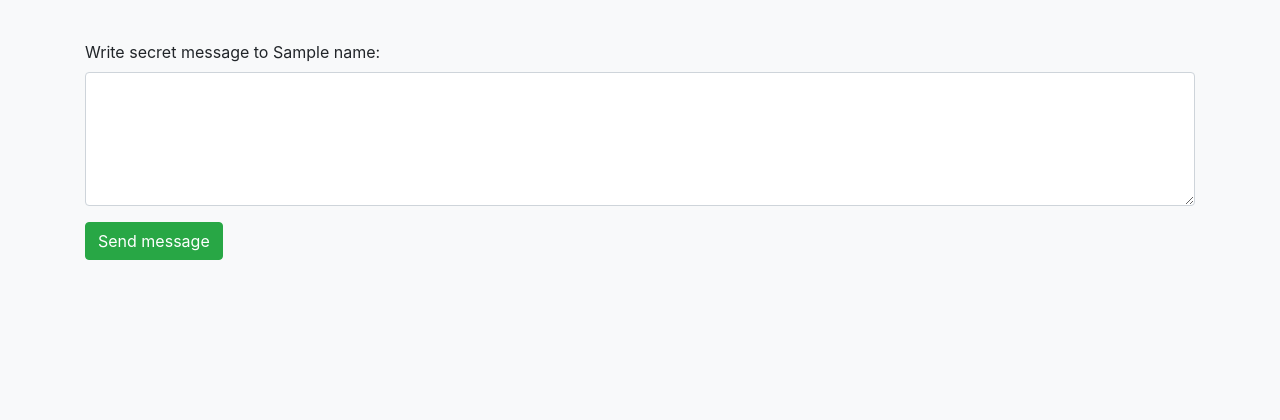
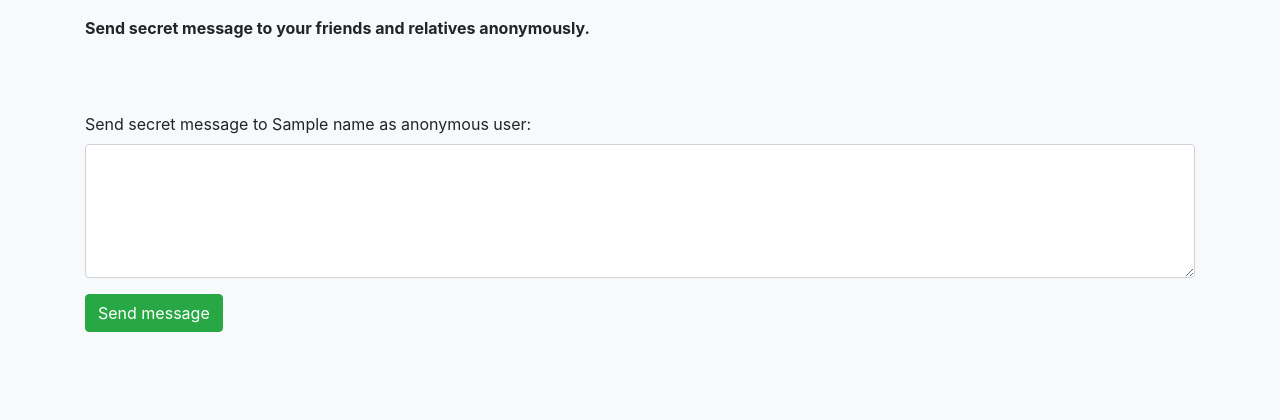
Before and after one commit to pranaykatariya/web, a Django app: template pages/templates/pages/writesecretmessage.html in a window 1280 px wide. Shown: the part 56-476 px from the top of the page. Run offline with Django 3.2, Linux system fonts and the light colour scheme; data comes from the database, SQL or seed files in the repository; tables that the repository leaves empty hold one stand-in row (values such as "Sample post"); the template is opened without the code that fills it: values that come from a table or form of the project are taken from there, most other values are stand-ins (such as "Sample title", 1, 10 or a date in 2020); some libraries are stand-ins or nearby versions.

Commit message:
version 1.0 launched on 1 may 2020

```diff
--- a/pages/templates/pages/profile.html
+++ b/pages/templates/pages/profile.html
@@ -465,6 +465,10 @@
                                                       <a href="/profile/{{slam.from_username}}" class="btn btn-outline-success">{{slam.from_username}}'s profile</a>
                                                   </div>
 
+                                                  <div class="col mx-2 my-1">
+                                                    <a href="/profile/{{slam.from_username}}/writesecretmessage" class="btn btn-outline-danger">Secret Message</a>
+                                                  </div>
+
                                               </div>
 
 
--- a/pages/templates/pages/writesecretmessage.html
+++ b/pages/templates/pages/writesecretmessage.html
@@ -16,6 +16,11 @@
 
 
 {% block content %}
+<br><br>
+
+<b>Send secret message to your friends and relatives anonymously.</b>
+
+<br>
 <br><br><br>
 
 <form action="/profile/{{name}}/writesecretmessage" method="post">
@@ -24,7 +29,7 @@
 
         <div class="form-row">
             <div class="form-group col-12">
-                <label for="message">Write secret message to {{name}}:</label>
+                <label for="message">Send secret message to {{name}} as anonymous user:</label>
                 <br>
                 <textarea class="form-control" id="message" name="message" rows="5" required></textarea>
             </div>
--- a/slambook/settings.py
+++ b/slambook/settings.py
@@ -31,7 +31,7 @@ SECRET_KEY = '^so(ohwo6mb501d*7u%b8srv3s4@odg6lc=x&^i$xh)89v^j3#'
 DEBUG = (os.environ.get('DEBUG_VALUE') == 'False')
 
 #in production environment
-DEBUG = True
+DEBUG = False
 
 ALLOWED_HOSTS = ['*']
 
```
